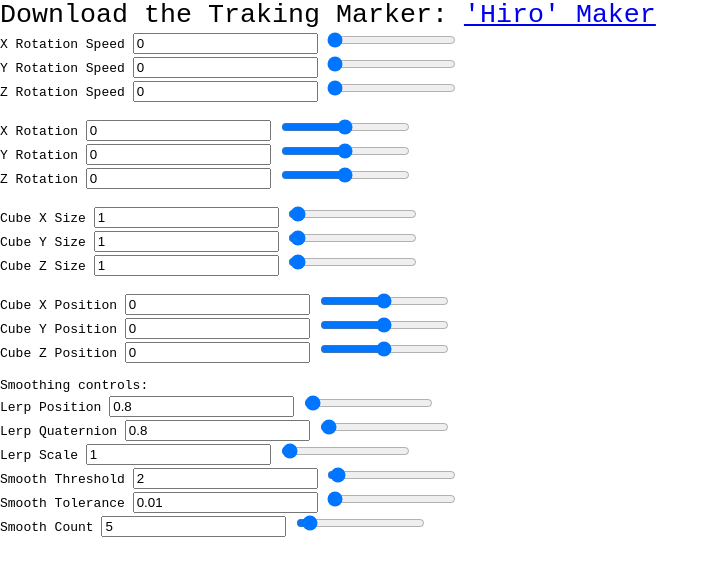
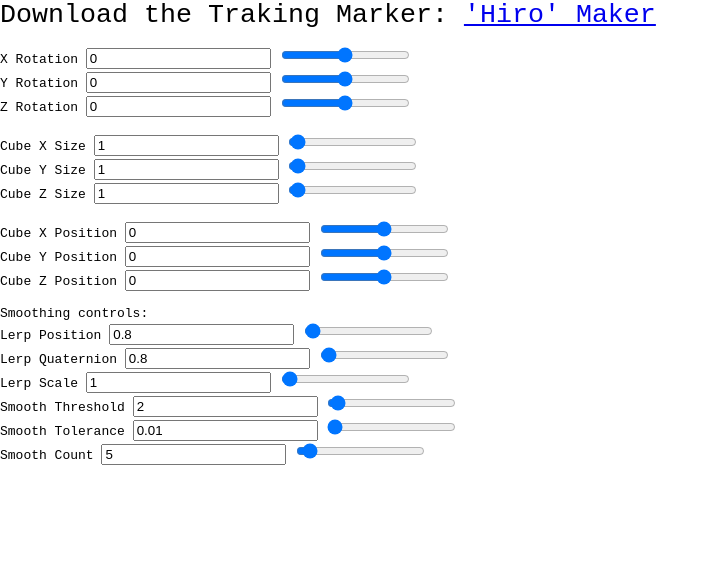
Before and after one commit to EGhelpdesk/ARCubeConfig, a plain HTML site: page index.html in a window 1280 px wide. Shown: the whole page, without its empty margins (0-719 px from the left). Drawn offline with Linux system fonts and the light colour scheme; no server answers.

Commit message:
Hide the animation controls

```diff
--- a/index.html
+++ b/index.html
@@ -22,20 +22,20 @@
 
 <div style="position:absolute;top:0;left:0" >
 	<div style="font-size: 20pt"><label>Download the Traking Marker:</label> <a href="img/hiro.png">'Hiro' Maker</a></div>
-	<div>
+	<div style="display: none">
 		<label>X Rotation Speed</label>
 		<input id="RotationspeedX" name="RotationspeedX" type="number" step=".01" value="0" max="1">
 		<input type="range" id="rotationSpeedUpdateX" class="input" value="0" min="0" max="1" step=".01" oninput="rotationSpeedUpdateX(value)">
 	</div>
 
-	<div>
+	<div style="display: none">
 		<label>Y Rotation Speed</label>
 		<input id="RotationspeedY" name="RotationspeedY" type="number" step=".01" value="0" max="1">
 		<input type="range" id="rotationSpeedUpdateY" class="input" value="0" min="0" max="1" step=".01" oninput="rotationSpeedUpdateY(value)">
 	</div>
 
 
-	<div>
+	<div style="display: none">
 		<label>Z Rotation Speed</label>
 		<input id="RotationspeedZ" name="RotationspeedZ" type="number" step=".01" value="0" max="1">
 		<input type="range" id="rotationSpeedUpdateZ" class="input" value="0" min="0" max="1" step=".01" oninput="rotationSpeedUpdateZ(value)">
```
